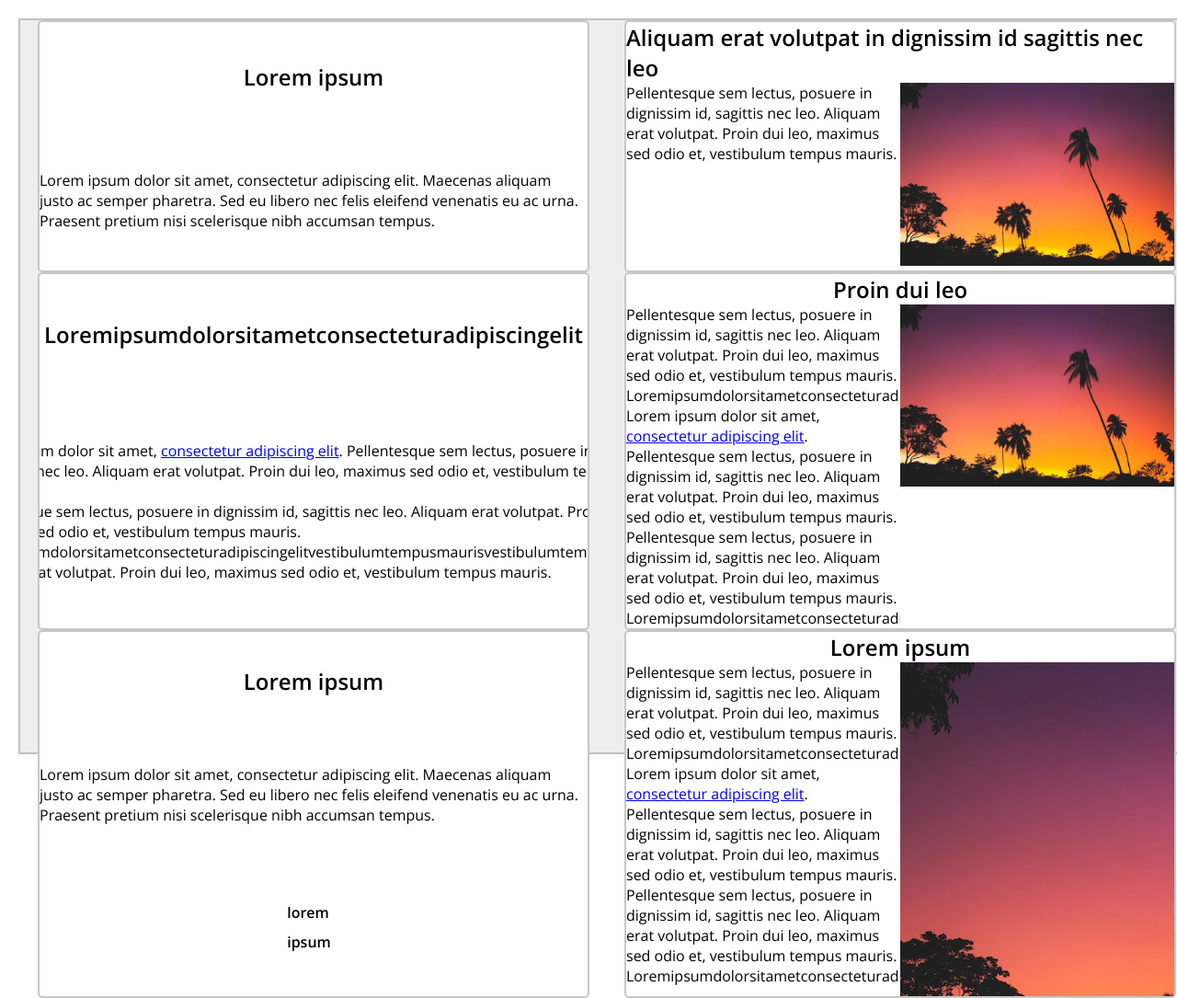
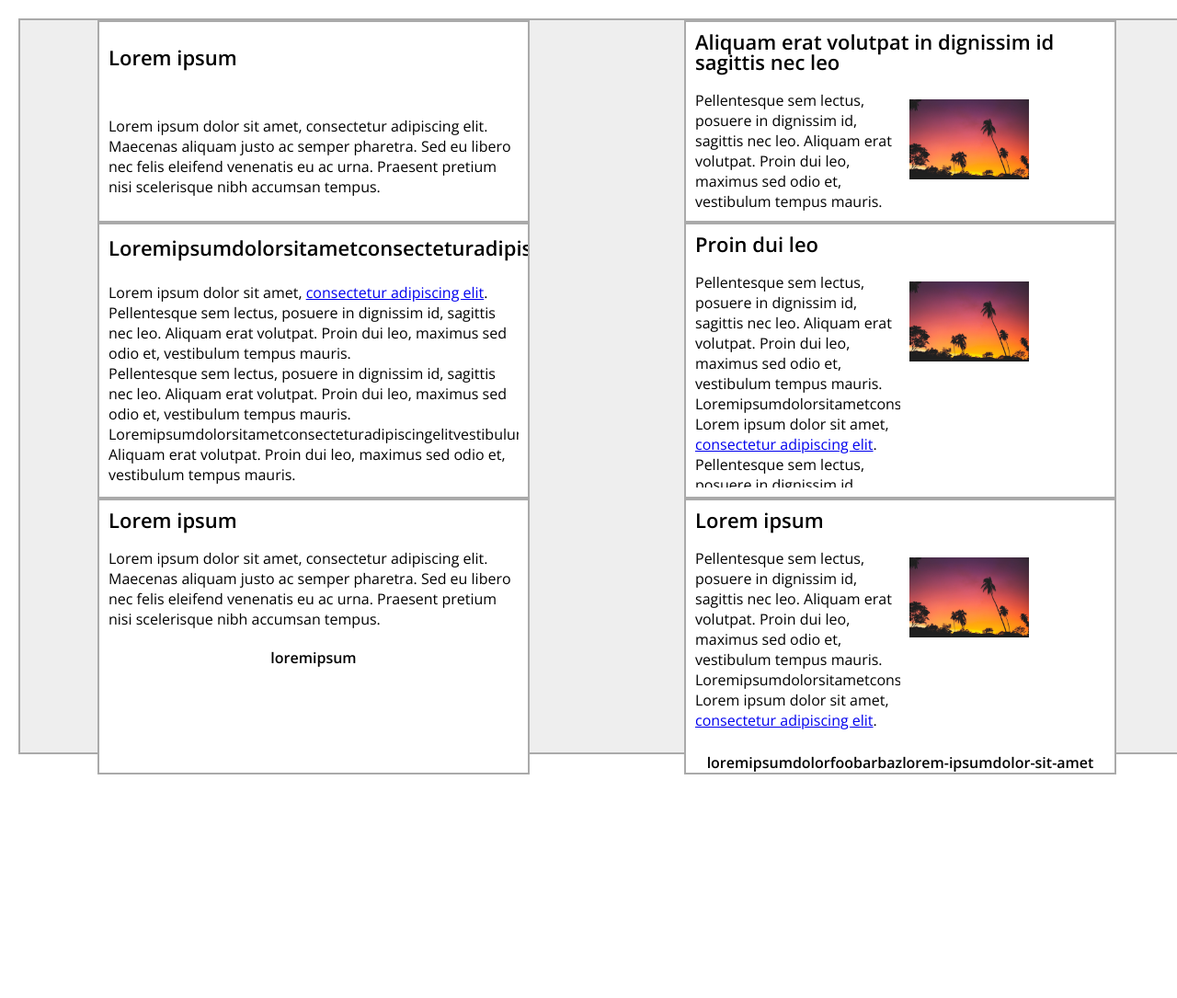
Before and after one commit to ths34/v5, a plain HTML site: page index.html in a window 1280 px wide. Shown: the whole page at 92% size. After the commit the page ends 842 px from the top, so only its background shows below. Drawn offline with nearby package versions, Linux system fonts and the light colour scheme.

Commit message:
skilaútgáfa

```diff
--- a/index.html
+++ b/index.html
@@ -78,7 +78,7 @@
               <p>Pellentesque sem lectus, posuere in dignissim id, sagittis nec leo. Aliquam erat volutpat. Proin dui leo, maximus sed odio et, vestibulum tempus mauris. Loremipsumdolorsitametconsecteturadipiscingelit.</p>
             </div>
             <div class="card__image">
-              <img src="img.jpg">
+              <img class="card__img" src="img.jpg">
             </div>
           </div>
           <ul class="card__tag">
--- a/styles.css
+++ b/styles.css
@@ -9,10 +9,15 @@
 
 html {
   box-sizing: border-box;
-
   font-family: 'Open Sans', helvetica, arial, sans-serif;
   font-size: 16px;
 }
+
+body {
+  font-size: 16px;
+  line-height: 22px;
+}
+
 
 main {
   margin: 0 auto;
@@ -27,66 +32,71 @@ main {
   height: 100vh;
   width: 100vw;
   flex-direction: row;
-  border: 2px solid #aaaa;
+  border: 2px solid #aaa;
   flex-wrap: wrap;
+  justify-content: space-around;
+
 }
 
 .card {
-  max-width: 600px;  /*breyta í em*/
-  max-height: 400px; /*breyta í em*/
-  margin: 0 auto;
-  border: 2px solid #aaaa;
+  max-width: 470px;
+  max-height: 300px;
+  border: 2px solid #aaa;
   overflow: hidden;
-  border-radius: 5px; /* útlit border*/
   flex-direction: column;
   display: flex;
   justify-content: space-around;
-  background-color: white;
-  align-items: center;
+  background-color: #fff;
+  align-content: space-between;
+}
 
-  width: 75%;
+.card__image {
+  width: 20px;
+  flex: 0 0 50%;
 
 }
 
-.card__image {
-  width: 20px; /*vantar aðrar myndir em??*/
-  flex: 0 0 50%;
-  /* setja padding?*/
-}
-
 .card__img {
-  max-width: 100%; /*vantar aðrar myndir*/
+  max-width: 150px;
+  position: absolute;
+  padding: 10px;
+  margin: auto;
 }
 
 .card__tags {
   margin-top: 10px;
-  display: flex;
-  flex-wrap: wrap; /*skalar niður kassa eftir skjástærð*/
-  list-style: none; /*tekur burtu punkta*/
+  flex-wrap: wrap;
+  list-style: none;
   align-items: center;
 }
 
 .card__tag {
   font-weight: bold;
-  margin-right: 10px;
-  margin-bottom: 10px;
+  display: flex;
+  flex: auto;
+  margin:auto;
+
 }
 
 .card__headline {
-  margin-top:
-  display: flex;
+  padding: 10px;
+  font-size: 22px;
+  left:0px;
 }
 
 .card__content {
-  display: flex; /*setur content hlið við hlið*/
+  display: flex;
+  padding: 10px;
+  overflow: hidden;
+
+}
+.card__content p {
+    overflow: auto;
 }
 
 .card__text {
   font-size: 1em;
   line-height: 1.375;
-  overflow: auto; /*gefur scrollbar á texta*/
+  overflow: auto;
+ /
 }
-/* display: flex; gefur flex eiginleika
-justify-content: center; hegðun á aðalás
-tinybox í dæmatíma box inni boxi
-container
```
